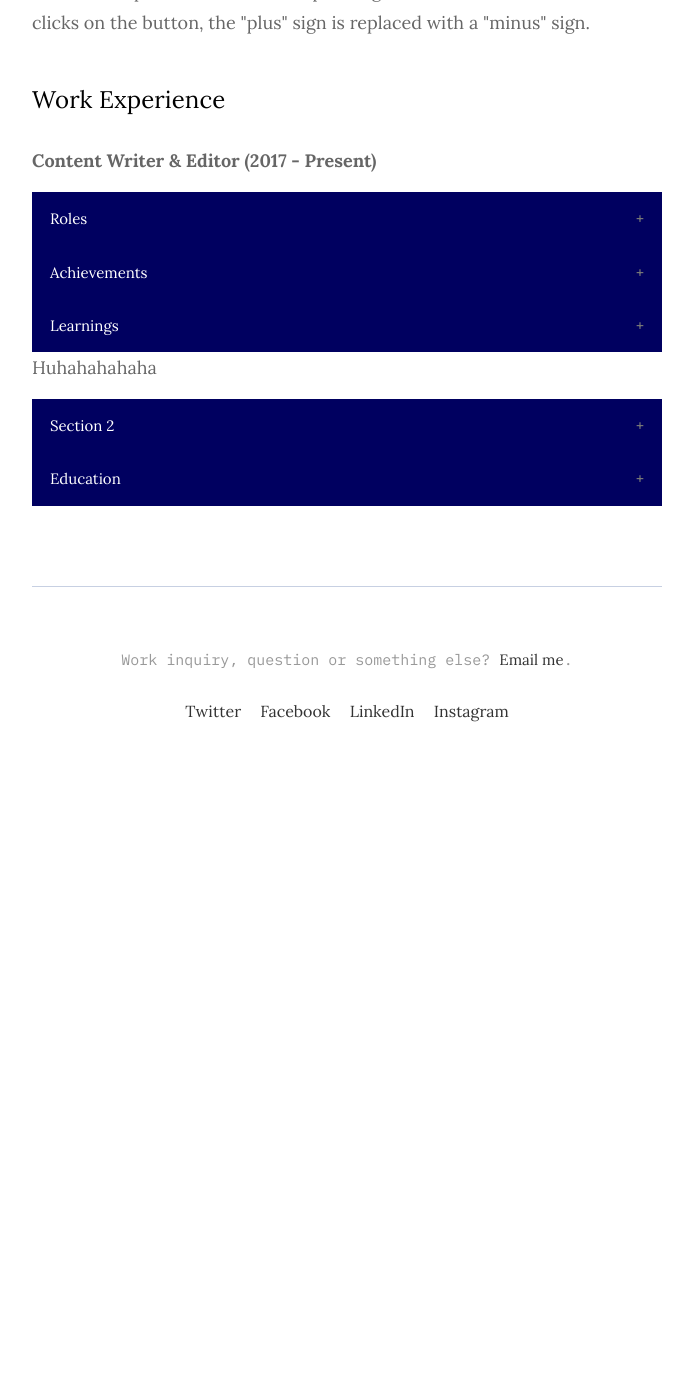
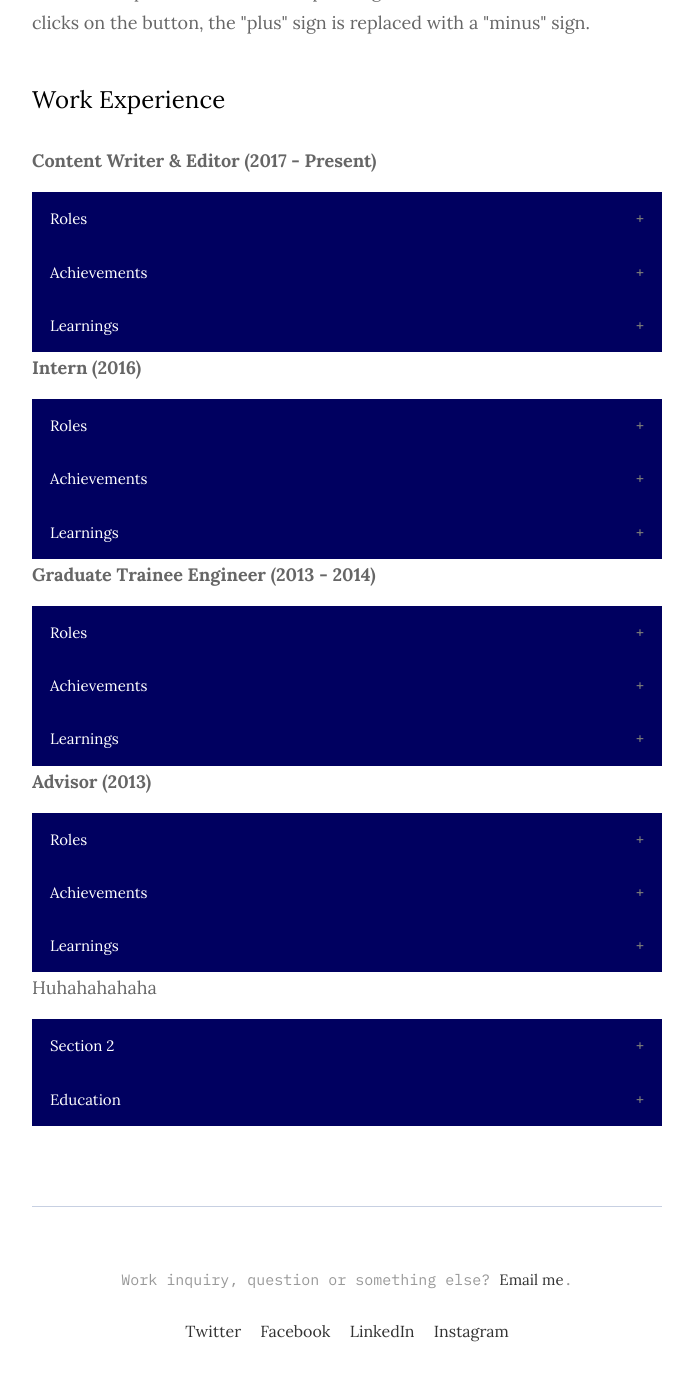
Before and after one commit to argumentativeyouth/pritams-portfolio, a Jekyll site: the page built from _pages/resume.md, in a window 1280 px wide and 1400 px high, scrolled down 638 px. Shown: the top 1381 px of the window, without its empty margins (293-986 px from the left). Built offline with Jekyll 4.4.1, drawn with Linux system fonts in a browser that asks for light colours; before the commit the page ends 1418 px from its top, so only the background shows below that.

Commit message:
Update resume.md

```diff
--- a/_pages/resume.md
+++ b/_pages/resume.md
@@ -86,6 +86,47 @@
 <div class="panel">
   <p>Lorem ipsum dolor sit amet, consectetur adipisicing elit, sed do eiusmod tempor incididunt ut labore et dolore magna aliqua. Ut enim ad minim veniam, quis nostrud exercitation ullamco laboris nisi ut aliquip ex ea commodo consequat.</p>
 </div>
+<p><strong>Intern (2016)</strong></p>
+<button class="accordion">Roles</button>
+<div class="panel">
+  <p>Lorem ipsum dolor sit amet, consectetur adipisicing elit, sed do eiusmod tempor incididunt ut labore et dolore magna aliqua. Ut enim ad minim veniam, quis nostrud exercitation ullamco laboris nisi ut aliquip ex ea commodo consequat.</p>
+</div>
+<button class="accordion">Achievements</button>
+<div class="panel">
+  <p>Lorem ipsum dolor sit amet, consectetur adipisicing elit, sed do eiusmod tempor incididunt ut labore et dolore magna aliqua. Ut enim ad minim veniam, quis nostrud exercitation ullamco laboris nisi ut aliquip ex ea commodo consequat.</p>
+</div>
+<button class="accordion">Learnings</button>
+<div class="panel">
+  <p>Lorem ipsum dolor sit amet, consectetur adipisicing elit, sed do eiusmod tempor incididunt ut labore et dolore magna aliqua. Ut enim ad minim veniam, quis nostrud exercitation ullamco laboris nisi ut aliquip ex ea commodo consequat.</p>
+</div>
+
+<p><strong>Graduate Trainee Engineer (2013 - 2014)</strong></p>
+<button class="accordion">Roles</button>
+<div class="panel">
+  <p>Lorem ipsum dolor sit amet, consectetur adipisicing elit, sed do eiusmod tempor incididunt ut labore et dolore magna aliqua. Ut enim ad minim veniam, quis nostrud exercitation ullamco laboris nisi ut aliquip ex ea commodo consequat.</p>
+</div>
+<button class="accordion">Achievements</button>
+<div class="panel">
+  <p>Lorem ipsum dolor sit amet, consectetur adipisicing elit, sed do eiusmod tempor incididunt ut labore et dolore magna aliqua. Ut enim ad minim veniam, quis nostrud exercitation ullamco laboris nisi ut aliquip ex ea commodo consequat.</p>
+</div>
+<button class="accordion">Learnings</button>
+<div class="panel">
+  <p>Lorem ipsum dolor sit amet, consectetur adipisicing elit, sed do eiusmod tempor incididunt ut labore et dolore magna aliqua. Ut enim ad minim veniam, quis nostrud exercitation ullamco laboris nisi ut aliquip ex ea commodo consequat.</p>
+</div>
+
+<p><strong>Advisor (2013)</strong></p>
+<button class="accordion">Roles</button>
+<div class="panel">
+  <p>Lorem ipsum dolor sit amet, consectetur adipisicing elit, sed do eiusmod tempor incididunt ut labore et dolore magna aliqua. Ut enim ad minim veniam, quis nostrud exercitation ullamco laboris nisi ut aliquip ex ea commodo consequat.</p>
+</div>
+<button class="accordion">Achievements</button>
+<div class="panel">
+  <p>Lorem ipsum dolor sit amet, consectetur adipisicing elit, sed do eiusmod tempor incididunt ut labore et dolore magna aliqua. Ut enim ad minim veniam, quis nostrud exercitation ullamco laboris nisi ut aliquip ex ea commodo consequat.</p>
+</div>
+<button class="accordion">Learnings</button>
+<div class="panel">
+  <p>Lorem ipsum dolor sit amet, consectetur adipisicing elit, sed do eiusmod tempor incididunt ut labore et dolore magna aliqua. Ut enim ad minim veniam, quis nostrud exercitation ullamco laboris nisi ut aliquip ex ea commodo consequat.</p>
+</div>
 
 <p>Huhahahahaha</p>
 
```
